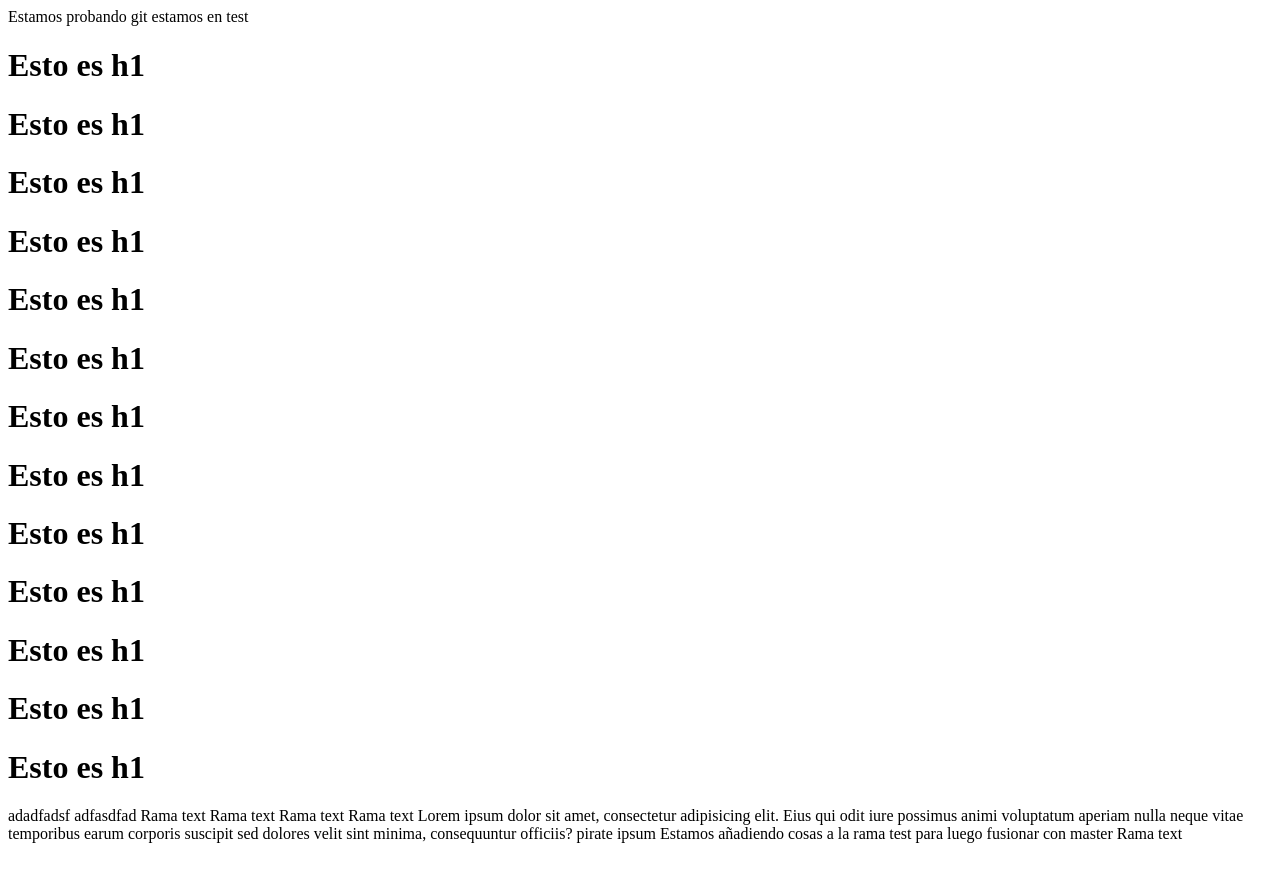
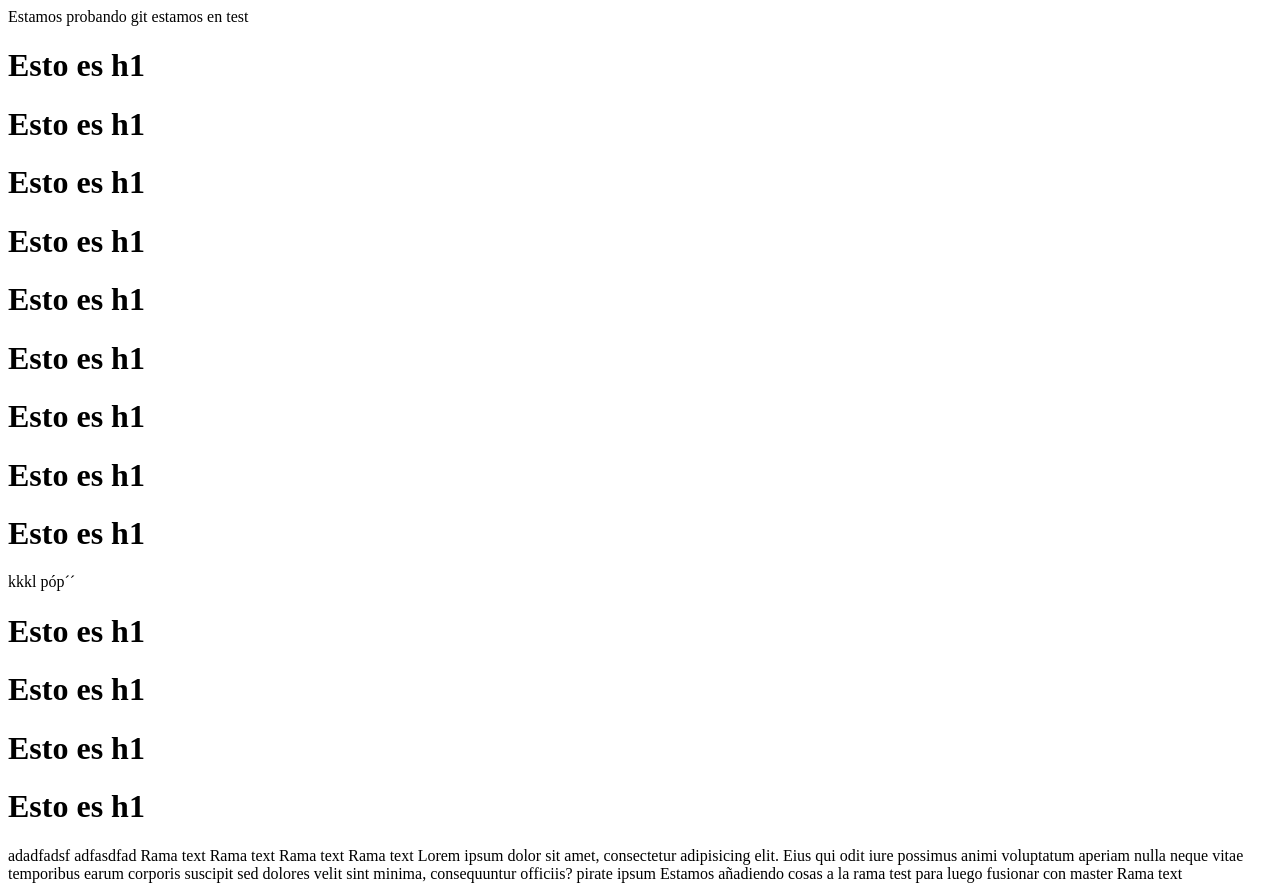
Before and after one commit to jguija2/probandogit, a plain HTML site: page index.html in a window 1280 px wide. Before the commit the page ends 851 px from the top, so only its background shows below. Drawn offline with Linux system fonts and the light colour scheme.

Commit message:
Otro commit nuevo

```diff
--- a/index.html
+++ b/index.html
@@ -18,6 +18,9 @@
 
 	<h1>Esto es h1</h1>
 	<h1>Esto es h1</h1>
+
+	kkkl
+	póp´´
 	<h1>Esto es h1</h1>
 	<h1>Esto es h1</h1>
 	<h1>Esto es h1</h1>
```
Also changed, not shown: 1 other file.
